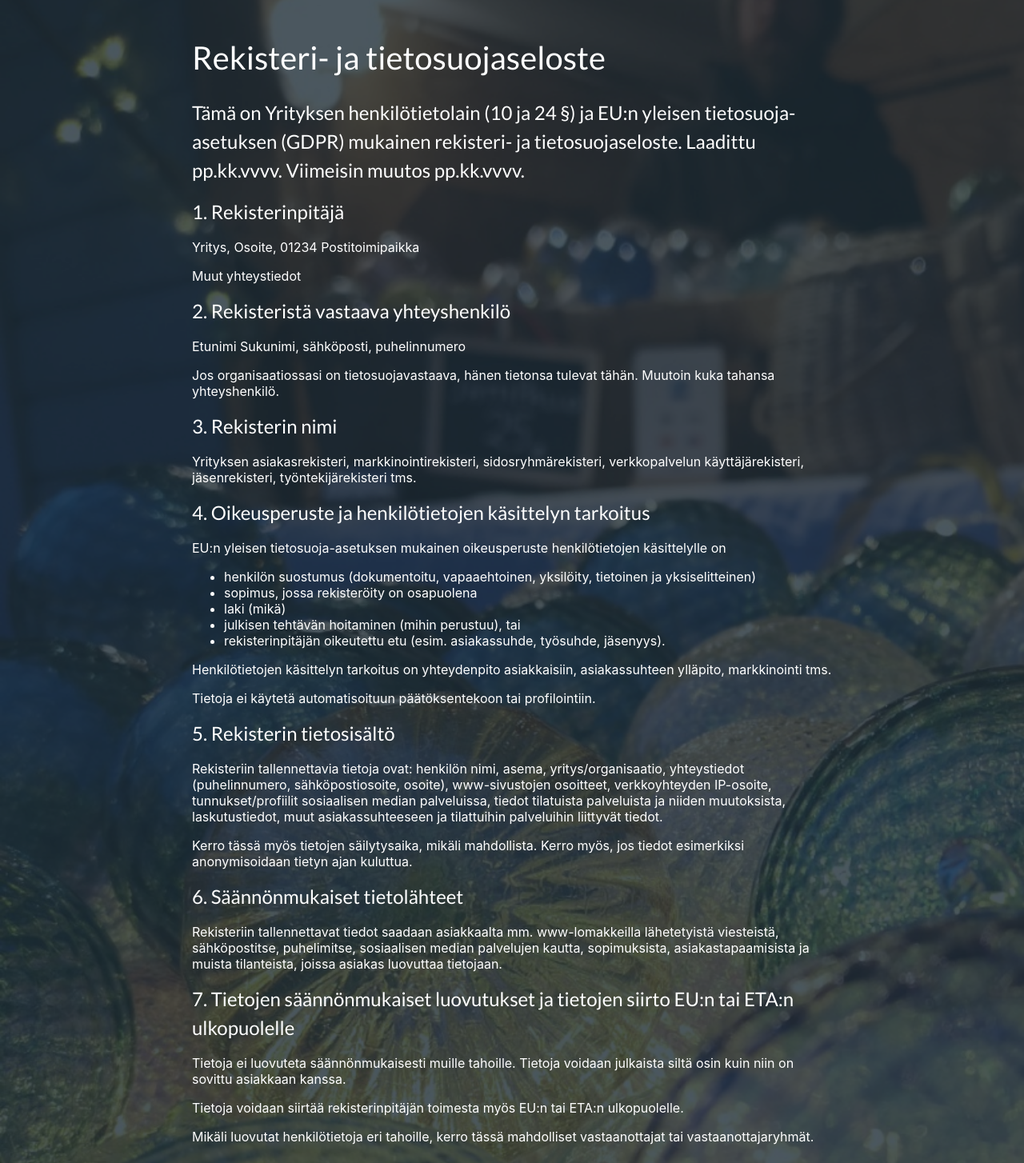
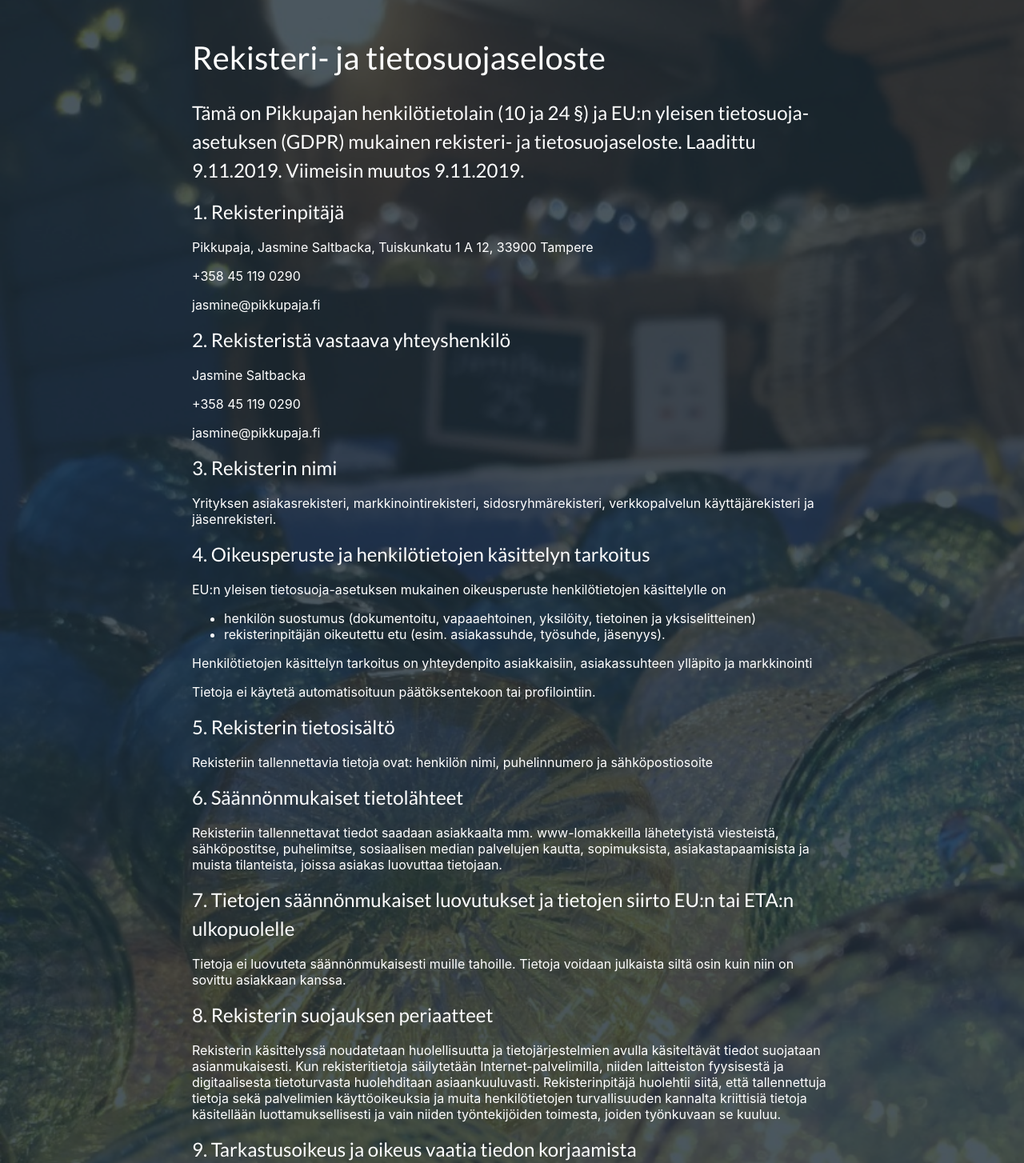
Before and after one commit to saltbacka/pikkupaja-website, a Next.js app: page /rekisteri-ja-tietosuojaseloste in a window 1280 px wide. Shown: the part 100-1554 px from the top of the page at 80% size. Built offline with nearby package versions, Linux system fonts and the light colour scheme.

Commit message:
päivitetty rekisteri ja tietosuojaseloste

```diff
--- a/pages/rekisteri-ja-tietosuojaseloste.js
+++ b/pages/rekisteri-ja-tietosuojaseloste.js
@@ -21,26 +21,27 @@ const Home = () => (
 
       <h1>Rekisteri- ja tietosuojaseloste</h1>
       <h2>
-        Tämä on Yrityksen henkilötietolain (10 ja 24 §) ja EU:n yleisen
+        Tämä on Pikkupajan henkilötietolain (10 ja 24 §) ja EU:n yleisen
         tietosuoja-asetuksen (GDPR) mukainen rekisteri- ja tietosuojaseloste.
-        Laadittu pp.kk.vvvv. Viimeisin muutos pp.kk.vvvv.
+        Laadittu 9.11.2019. Viimeisin muutos 9.11.2019.
       </h2>
 
       <h3>1. Rekisterinpitäjä</h3>
-      <p>Yritys, Osoite, 01234 Postitoimipaikka</p>
-      <p>Muut yhteystiedot</p>
+      <p>Pikkupaja, Jasmine Saltbacka, Tuiskunkatu 1 A 12, 33900 Tampere</p>
+      <p>+358 45 119 0290</p>
+      <p>jasmine@pikkupaja.fi</p>
+
       <h3>2. Rekisteristä vastaava yhteyshenkilö</h3>
-      <p>Etunimi Sukunimi, sähköposti, puhelinnumero</p>
-      <p>
-        Jos organisaatiossasi on tietosuojavastaava, hänen tietonsa tulevat
-        tähän. Muutoin kuka tahansa yhteyshenkilö.
-      </p>
+      <p>Jasmine Saltbacka</p>
+      <p>+358 45 119 0290</p>
+      <p>jasmine@pikkupaja.fi</p>
+
       <h3>3. Rekisterin nimi</h3>
       <p>
         Yrityksen asiakasrekisteri, markkinointirekisteri, sidosryhmärekisteri,
-        verkkopalvelun käyttäjärekisteri, jäsenrekisteri, työntekijärekisteri
-        tms.
+        verkkopalvelun käyttäjärekisteri ja jäsenrekisteri.
       </p>
+
       <h3>4. Oikeusperuste ja henkilötietojen käsittelyn tarkoitus</h3>
       <p>
         EU:n yleisen tietosuoja-asetuksen mukainen oikeusperuste henkilötietojen
@@ -51,9 +52,6 @@ const Home = () => (
           henkilön suostumus (dokumentoitu, vapaaehtoinen, yksilöity, tietoinen
           ja yksiselitteinen)
         </li>
-        <li>sopimus, jossa rekisteröity on osapuolena</li>
-        <li>laki (mikä)</li>
-        <li>julkisen tehtävän hoitaminen (mihin perustuu), tai</li>
         <li>
           rekisterinpitäjän oikeutettu etu (esim. asiakassuhde, työsuhde,
           jäsenyys).
@@ -61,23 +59,16 @@ const Home = () => (
       </ul>
       <p>
         Henkilötietojen käsittelyn tarkoitus on yhteydenpito asiakkaisiin,
-        asiakassuhteen ylläpito, markkinointi tms.
+        asiakassuhteen ylläpito ja markkinointi
       </p>
       <p>
         Tietoja ei käytetä automatisoituun päätöksentekoon tai profilointiin.{" "}
       </p>
+
       <h3>5. Rekisterin tietosisältö</h3>
       <p>
-        Rekisteriin tallennettavia tietoja ovat: henkilön nimi, asema,
-        yritys/organisaatio, yhteystiedot (puhelinnumero, sähköpostiosoite,
-        osoite), www-sivustojen osoitteet, verkkoyhteyden IP-osoite,
-        tunnukset/profiilit sosiaalisen median palveluissa, tiedot tilatuista
-        palveluista ja niiden muutoksista, laskutustiedot, muut
-        asiakassuhteeseen ja tilattuihin palveluihin liittyvät tiedot.
-      </p>
-      <p>
-        Kerro tässä myös tietojen säilytysaika, mikäli mahdollista. Kerro myös,
-        jos tiedot esimerkiksi anonymisoidaan tietyn ajan kuluttua.
+        Rekisteriin tallennettavia tietoja ovat: henkilön nimi, puhelinnumero ja
+        sähköpostiosoite
       </p>
 
       <h3>6. Säännönmukaiset tietolähteet</h3>
@@ -95,16 +86,6 @@ const Home = () => (
       <p>
         Tietoja ei luovuteta säännönmukaisesti muille tahoille. Tietoja voidaan
         julkaista siltä osin kuin niin on sovittu asiakkaan kanssa.
-      </p>
-
-      <p>
-        Tietoja voidaan siirtää rekisterinpitäjän toimesta myös EU:n tai ETA:n
-        ulkopuolelle.
-      </p>
-
-      <p>
-        Mikäli luovutat henkilötietoja eri tahoille, kerro tässä mahdolliset
-        vastaanottajat tai vastaanottajaryhmät.
       </p>
 
       <h3>8. Rekisterin suojauksen periaatteet</h3>
@@ -126,11 +107,11 @@ const Home = () => (
         rekisteriin tallennetut tietonsa ja vaatia mahdollisen virheellisen
         tiedon korjaamista tai puutteellisen tiedon täydentämistä. Mikäli
         henkilö haluaa tarkistaa hänestä tallennetut tiedot tai vaatia niihin
-        oikaisua, pyyntö tulee lähettää kirjallisesti rekisterinpitäjälle.
-        Rekisterinpitäjä voi pyytää tarvittaessa pyynnön esittäjää todistamaan
-        henkilöllisyytensä. Rekisterinpitäjä vastaa asiakkaalle EU:n
-        tietosuoja-asetuksessa säädetyssä ajassa (pääsääntöisesti kuukauden
-        kuluessa).
+        oikaisua, pyyntö tulee lähettää sähköpostilla tai kirjallisesti
+        rekisterinpitäjälle. Rekisterinpitäjä voi pyytää tarvittaessa pyynnön
+        esittäjää todistamaan henkilöllisyytensä. Rekisterinpitäjä vastaa
+        asiakkaalle EU:n tietosuoja-asetuksessa säädetyssä ajassa
+        (pääsääntöisesti kuukauden kuluessa).
       </p>
 
       <h3>10. Muut henkilötietojen käsittelyyn liittyvät oikeudet</h3>
@@ -139,14 +120,12 @@ const Home = () => (
         henkilötietojen poistamiseen rekisteristä ("oikeus tulla unohdetuksi").
         Niin ikään rekisteröidyillä on muut EU:n yleisen tietosuoja-asetuksen
         mukaiset oikeudet kuten henkilötietojen käsittelyn rajoittaminen
-        tietyissä tilanteissa. Pyynnöt tulee lähettää kirjallisesti
-        rekisterinpitäjälle. Rekisterinpitäjä voi pyytää tarvittaessa pyynnön
-        esittäjää todistamaan henkilöllisyytensä. Rekisterinpitäjä vastaa
-        asiakkaalle EU:n tietosuoja-asetuksessa säädetyssä ajassa
-        (pääsääntöisesti kuukauden kuluessa).
+        tietyissä tilanteissa. Pyynnöt tulee lähettää sähköpostilla tai
+        kirjallisesti rekisterinpitäjälle. Rekisterinpitäjä voi pyytää
+        tarvittaessa pyynnön esittäjää todistamaan henkilöllisyytensä.
+        Rekisterinpitäjä vastaa asiakkaalle EU:n tietosuoja-asetuksessa
+        säädetyssä ajassa (pääsääntöisesti kuukauden kuluessa).
       </p>
-      <br />
-      <br />
       <br />
       <br />
     </div>
```
